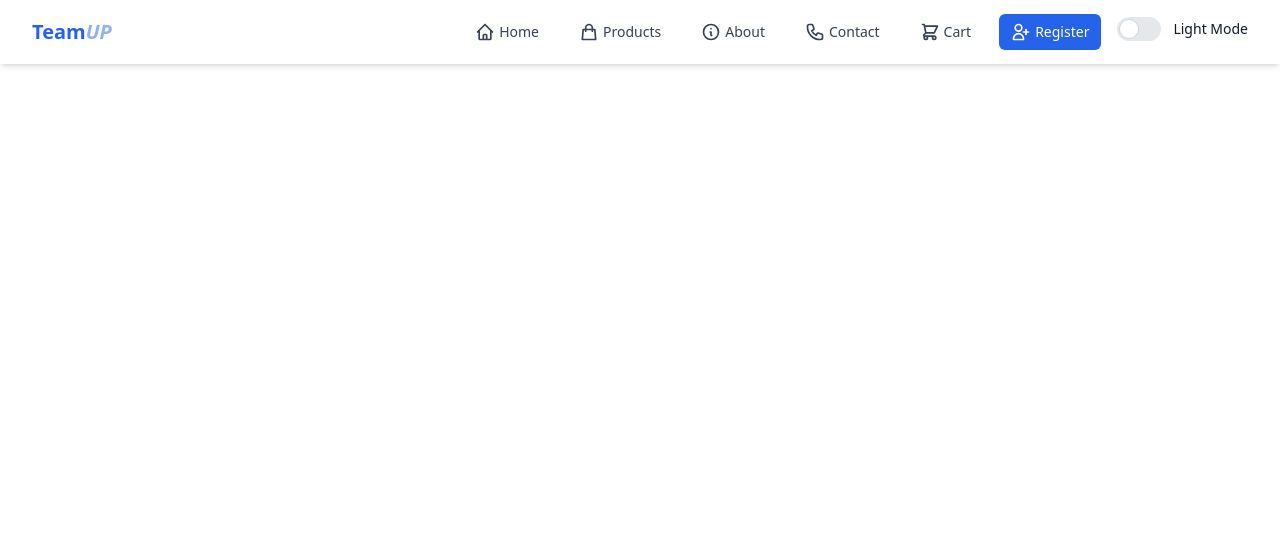
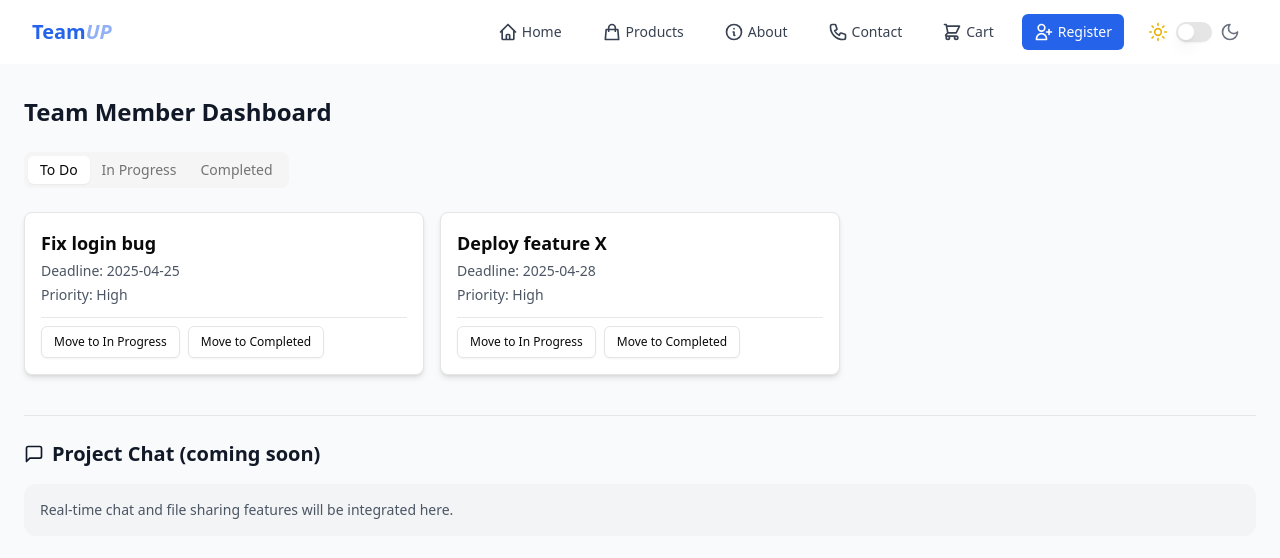
Before and after one commit to rafayhanan/ComsiCon-Web-25, a React (Vite) app in the folder frontend/: page /member in a window 1280 px wide. Shown: the top 558 px of the page. Built offline with nearby package versions, Linux system fonts and the light colour scheme.

Commit message:
Updated Navbar

```diff
--- a/frontend/src/App.jsx
+++ b/frontend/src/App.jsx
@@ -1,6 +1,7 @@
 import HomePage from './Components/HomePage';
 import LoginSignup from './Components/LoginSignup'
 import Navbar from './Components/Navbar'
+import TeamMemberDashboardRefactored from './components/MemberDashboard';
 import { BrowserRouter as Router, Routes, Route } from 'react-router-dom';
 
 export default function App() {
@@ -10,6 +11,7 @@ export default function App() {
       <Routes>
         <Route path="/" element={<HomePage />} />
         <Route path="/login" element={<LoginSignup />} />
+        <Route path="/member" element={<TeamMemberDashboardRefactored />} />
       </Routes>
     </Router>
   );
--- a/frontend/src/Components/MemberDashboard.jsx
+++ b/frontend/src/Components/MemberDashboard.jsx
@@ -1,9 +1,10 @@
-import React, { useState, useEffect } from 'react';
+import React, { useState, useEffect } from 'react'; // Kept useState, useEffect for tasks/tabs
 import { Card, CardContent } from '@/components/ui/card';
 import { Button } from '@/components/ui/button';
-import { Switch } from '@/components/ui/switch';
+// Removed Switch import
 import { Tabs, TabsList, TabsTrigger, TabsContent } from '@/components/ui/tabs';
-import { Sun, Moon, MessageSquare } from 'lucide-react';
+// Removed Sun, Moon imports. Kept MessageSquare.
+import { MessageSquare } from 'lucide-react';
 import { motion } from 'framer-motion';
 
 // --- Mock Data (Unchanged) ---
@@ -14,11 +15,10 @@ const mockTasks = [
   { id: 4, title: 'Deploy feature X', status: 'To Do', deadline: '2025-04-28', priority: 'High' },
 ];
 
-// --- Define Statuses Centrally ---
+// --- Define Statuses Centrally (Unchanged) ---
 const TASK_STATUSES = ['To Do', 'In Progress', 'Completed'];
 
-// --- New TaskCard Component ---
-// This component focuses solely on rendering a single task card.
+// --- TaskCard Component (Unchanged) ---
 function TaskCard({ task, onUpdateStatus, availableStatuses }) {
   return (
     <Card className="rounded-lg shadow-md overflow-hidden dark:bg-gray-800">
@@ -27,14 +27,13 @@ function TaskCard({ task, onUpdateStatus, availableStatuses }) {
         <p className="text-sm text-gray-600 dark:text-gray-400 mb-1">Deadline: {task.deadline}</p>
         <p className="text-sm text-gray-600 dark:text-gray-400 mb-3">Priority: {task.priority}</p>
         <div className="flex flex-wrap gap-2 pt-2 border-t border-gray-200 dark:border-gray-700">
-          {/* Dynamically generate buttons for *other* available statuses */}
           {availableStatuses
-            .filter(statusOption => statusOption !== task.status) // Don't show button for current status
+            .filter(statusOption => statusOption !== task.status)
             .map(statusOption => (
               <Button
                 key={statusOption}
                 size="sm"
-                variant="outline" // Use outline for a less prominent look
+                variant="outline"
                 onClick={() => onUpdateStatus(task.id, statusOption)}
                 className="dark:text-gray-300 dark:border-gray-600 dark:hover:bg-gray-700"
               >
@@ -49,12 +48,15 @@ function TaskCard({ task, onUpdateStatus, availableStatuses }) {
 
 // --- Refactored Dashboard Component ---
 export default function TeamMemberDashboardRefactored() {
-  const [darkMode, setDarkMode] = useState(false);
+  // --- Removed darkMode state ---
+  // const [darkMode, setDarkMode] = useState(false);
+
+  // Keep state for tasks and tabs
   const [tasks, setTasks] = useState(mockTasks);
-  // Default to the first status in our defined list
   const [selectedTab, setSelectedTab] = useState(TASK_STATUSES[0]);
 
-  const toggleDarkMode = () => setDarkMode(!darkMode);
+  // --- Removed toggleDarkMode function ---
+  // const toggleDarkMode = () => setDarkMode(!darkMode);
 
   // Task update logic remains the same
   const updateTaskStatus = (id, newStatus) => {
@@ -63,43 +65,27 @@ export default function TeamMemberDashboardRefactored() {
         task.id === id ? { ...task, status: newStatus } : task
       )
     );
-    // Optional: Automatically switch tab when the last item of a status is moved
-    // (Consider UX implications - might be jarring)
-    // const remainingTasksInTab = tasks.filter(t => t.status === selectedTab && t.id !== id).length;
-    // if (remainingTasksInTab === 0) {
-    //   // Find the next logical tab or default to the first one
-    //   const nextTabIndex = TASK_STATUSES.indexOf(newStatus);
-    //   setSelectedTab(TASK_STATUSES[nextTabIndex] || TASK_STATUSES[0]);
-    // }
   };
 
-  // Dark mode effect remains the same
-  useEffect(() => {
-    document.documentElement.classList.toggle('dark', darkMode);
-  }, [darkMode]);
+  // --- Removed Dark mode useEffect ---
+  // useEffect(() => {
+  //  document.documentElement.classList.toggle('dark', darkMode);
+  // }, [darkMode]);
+
+  // Keep other useEffects if needed, otherwise remove useEffect import if unused
 
   return (
-    // Added transition for background color change
+    // The component still benefits from dark mode styles applied globally
     <div className="min-h-screen px-4 sm:px-6 py-8 bg-gray-50 dark:bg-gray-900 text-gray-900 dark:text-gray-100 transition-colors duration-300">
       <div className="max-w-7xl mx-auto">
-        {/* Header */}
+        {/* Header - Removed Dark Mode Toggle Section */}
         <div className="flex flex-col sm:flex-row justify-between items-center mb-6 gap-4">
           <h1 className="text-2xl font-bold">Team Member Dashboard</h1>
-          <div className="flex items-center gap-2">
-            <Sun className={`w-5 h-5 ${darkMode ? 'text-gray-500' : 'text-yellow-500'}`} />
-            <Switch
-              id="dark-mode-switch"
-              checked={darkMode}
-              onCheckedChange={toggleDarkMode}
-              aria-label="Toggle dark mode"
-            />
-            <Moon className={`w-5 h-5 ${darkMode ? 'text-blue-400' : 'text-gray-500'}`} />
-          </div>
+          {/* Dark Mode Toggle UI removed from here */}
         </div>
 
-        {/* Task Tabs */}
+        {/* Task Tabs (Unchanged) */}
         <Tabs value={selectedTab} onValueChange={setSelectedTab} className="w-full">
-          {/* Use the TASK_STATUSES constant to generate TabsList */}
           <TabsList className="mb-4 grid grid-cols-3 w-full sm:w-auto sm:inline-flex">
             {TASK_STATUSES.map(status => (
               <TabsTrigger key={status} value={status} className="data-[state=active]:shadow-sm">
@@ -108,23 +94,20 @@ export default function TeamMemberDashboardRefactored() {
             ))}
           </TabsList>
 
-          {/* Use the TASK_STATUSES constant to generate TabsContent */}
           {TASK_STATUSES.map(status => (
             <TabsContent key={status} value={status}>
               <div className="grid sm:grid-cols-2 lg:grid-cols-3 gap-4">
                 {tasks
                   .filter(task => task.status === status)
                   .map(task => (
-                    // Use framer-motion for animation when tasks appear
                     <motion.div
                       key={task.id}
-                      layout // Animate layout changes smoothly (e.g., when moving between tabs)
+                      layout
                       initial={{ opacity: 0, y: 20 }}
                       animate={{ opacity: 1, y: 0 }}
-                      exit={{ opacity: 0 }} // Add exit animation if using AnimatePresence (optional)
+                      exit={{ opacity: 0 }}
                       transition={{ duration: 0.3 }}
                     >
-                      {/* Render the extracted TaskCard component */}
                       <TaskCard
                         task={task}
                         onUpdateStatus={updateTaskStatus}
@@ -132,7 +115,6 @@ export default function TeamMemberDashboardRefactored() {
                       />
                     </motion.div>
                   ))}
-                {/* Optional: Display a message if no tasks in this status */}
                 {tasks.filter(task => task.status === status).length === 0 && (
                     <p className="text-gray-500 dark:text-gray-400 col-span-full text-center py-4">
                         No tasks in '{status}'.
--- a/frontend/src/Components/Navbar.jsx
+++ b/frontend/src/Components/Navbar.jsx
@@ -1,100 +1,113 @@
 import React, { useState, useEffect } from 'react';
-import LoginSignup from './LoginSignup'
+// Removed LoginSignup import as it wasn't used in the provided snippet
 import { useNavigate } from 'react-router-dom';
+
+// --- Imports for the new toggle ---
+import { Switch } from '@/components/ui/switch';
+import { Sun, Moon } from 'lucide-react';
+
 function Navbar() {
   const navigate = useNavigate();
+  // Keep existing state for dark mode in Navbar
   const [isDark, setIsDark] = useState(false);
 
+  // Keep existing effect to toggle the class on the root element
   useEffect(() => {
     if (isDark) {
       document.documentElement.classList.add('dark');
     } else {
       document.documentElement.classList.remove('dark');
     }
+    // Optional: Persist preference (example using localStorage)
+    // localStorage.setItem('darkMode', JSON.stringify(isDark));
   }, [isDark]);
 
+  // Optional: Load preference on initial mount
+  // useEffect(() => {
+  //   const savedMode = localStorage.getItem('darkMode');
+  //   if (savedMode !== null) {
+  //     setIsDark(JSON.parse(savedMode));
+  //   }
+  // }, []);
+
+  // --- Handler function using Navbar's state setter ---
+  const handleToggleDarkMode = () => {
+    setIsDark(!isDark);
+  };
+
   return (
-      <nav className="bg-white shadow-md">
+    // Added dark mode classes for Navbar background/text
+    <nav className="bg-white dark:bg-gray-800 shadow-md text-gray-700 dark:text-gray-200">
       <div className="max-w-7xl mx-auto px-4 sm:px-6 lg:px-8">
         <div className="flex justify-between h-16">
           <div className="flex items-center">
-              <span className="text-xl font-bold text-blue-600">Team<i className='text-blue-600/50 dark:text-sky-400/50'>UP</i></span>
+            {/* Adjusted dark mode text color for brand */}
+            <span className="text-xl font-bold text-blue-600 dark:text-blue-400">
+              Team<i className='text-blue-600/50 dark:text-sky-400/50'>UP</i>
+            </span>
           </div>
 
           <ul className="flex items-center space-x-1 md:space-x-4">
+            {/* Existing nav items... adjusted hover/text for dark mode */}
             <li className="group">
-                <a href="#" className="flex items-center px-3 py-2 text-sm font-medium text-gray-700 rounded-md hover:bg-blue-50 hover:text-blue-600">
-                  {/* Home icon */}
-                  <svg xmlns="http://www.w3.org/2000/svg" className="h-5 w-5 mr-1" fill="none" viewBox="0 0 24 24" stroke="currentColor">
-                    <path strokeLinecap="round" strokeLinejoin="round" strokeWidth={2} d="M3 12l2-2m0 0l7-7 7 7M5 10v10a1 1 0 001 1h3m10-11l2 2m-2-2v10a1 1 0 01-1 1h-3m-6 0a1 1 0 001-1v-4a1 1 0 011-1h2a1 1 0 011 1v4a1 1 0 001 1m-6 0h6" />
-                  </svg>
+              <a href="#" className="flex items-center px-3 py-2 text-sm font-medium rounded-md hover:bg-blue-50 dark:hover:bg-gray-700 hover:text-blue-600 dark:hover:text-blue-300">
+                <svg xmlns="http://www.w3.org/2000/svg" className="h-5 w-5 mr-1" fill="none" viewBox="0 0 24 24" stroke="currentColor"> <path strokeLinecap="round" strokeLinejoin="round" strokeWidth={2} d="M3 12l2-2m0 0l7-7 7 7M5 10v10a1 1 0 001 1h3m10-11l2 2m-2-2v10a1 1 0 01-1 1h-3m-6 0a1 1 0 001-1v-4a1 1 0 011-1h2a1 1 0 011 1v4a1 1 0 001 1m-6 0h6" /> </svg>
                 <span className="hidden md:block">Home</span>
               </a>
             </li>
-
             <li className="group">
-                <a href="#" className="flex items-center px-3 py-2 text-sm font-medium text-gray-700 rounded-md hover:bg-blue-50 hover:text-blue-600">
-                  {/* Products icon */}
-                  <svg xmlns="http://www.w3.org/2000/svg" className="h-5 w-5 mr-1" fill="none" viewBox="0 0 24 24" stroke="currentColor">
-                    <path strokeLinecap="round" strokeLinejoin="round" strokeWidth={2} d="M16 11V7a4 4 0 00-8 0v4M5 9h14l1 12H4L5 9z" />
-                  </svg>
+                <a href="#" className="flex items-center px-3 py-2 text-sm font-medium rounded-md hover:bg-blue-50 dark:hover:bg-gray-700 hover:text-blue-600 dark:hover:text-blue-300">
+                    <svg xmlns="http://www.w3.org/2000/svg" className="h-5 w-5 mr-1" fill="none" viewBox="0 0 24 24" stroke="currentColor"><path strokeLinecap="round" strokeLinejoin="round" strokeWidth={2} d="M16 11V7a4 4 0 00-8 0v4M5 9h14l1 12H4L5 9z" /></svg>
                     <span className="hidden md:block">Products</span>
                 </a>
             </li>
-
              <li className="group">
-                <a href="#" className="flex items-center px-3 py-2 text-sm font-medium text-gray-700 rounded-md hover:bg-blue-50 hover:text-blue-600">
-                  {/* About icon */}
-                  <svg xmlns="http://www.w3.org/2000/svg" className="h-5 w-5 mr-1" fill="none" viewBox="0 0 24 24" stroke="currentColor">
-                    <path strokeLinecap="round" strokeLinejoin="round" strokeWidth={2} d="M13 16h-1v-4h-1m1-4h.01M21 12a9 9 0 11-18 0 9 9 0 0118 0z" />
-                  </svg>
+                <a href="#" className="flex items-center px-3 py-2 text-sm font-medium rounded-md hover:bg-blue-50 dark:hover:bg-gray-700 hover:text-blue-600 dark:hover:text-blue-300">
+                    <svg xmlns="http://www.w3.org/2000/svg" className="h-5 w-5 mr-1" fill="none" viewBox="0 0 24 24" stroke="currentColor"><path strokeLinecap="round" strokeLinejoin="round" strokeWidth={2} d="M13 16h-1v-4h-1m1-4h.01M21 12a9 9 0 11-18 0 9 9 0 0118 0z" /></svg>
                     <span className="hidden md:block">About</span>
                 </a>
             </li>
-
              <li className="group">
-                <a href="#" className="flex items-center px-3 py-2 text-sm font-medium text-gray-700 rounded-md hover:bg-blue-50 hover:text-blue-600">
-                  {/* Contact icon */}
-                  <svg xmlns="http://www.w3.org/2000/svg" className="h-5 w-5 mr-1" fill="none" viewBox="0 0 24 24" stroke="currentColor">
-                    <path strokeLinecap="round" strokeLinejoin="round" strokeWidth={2} d="M3 5a2 2 0 012-2h3.28a1 1 0 01.948.684l1.498 4.493a1 1 0 01-.502 1.21l-2.257 1.13a11.042 11.042 0 005.516 5.516l1.13-2.257a1 1 0 011.21-.502l4.493 1.498a1 1 0 01.684.949V19a2 2 0 01-2 2h-1C9.716 21 3 14.284 3 6V5z" />
-                  </svg>
+                <a href="#" className="flex items-center px-3 py-2 text-sm font-medium rounded-md hover:bg-blue-50 dark:hover:bg-gray-700 hover:text-blue-600 dark:hover:text-blue-300">
+                    <svg xmlns="http://www.w3.org/2000/svg" className="h-5 w-5 mr-1" fill="none" viewBox="0 0 24 24" stroke="currentColor"><path strokeLinecap="round" strokeLinejoin="round" strokeWidth={2} d="M3 5a2 2 0 012-2h3.28a1 1 0 01.948.684l1.498 4.493a1 1 0 01-.502 1.21l-2.257 1.13a11.042 11.042 0 005.516 5.516l1.13-2.257a1 1 0 011.21-.502l4.493 1.498a1 1 0 01.684.949V19a2 2 0 01-2 2h-1C9.716 21 3 14.284 3 6V5z" /></svg>
                     <span className="hidden md:block">Contact</span>
                 </a>
             </li>
-
              <li className="group">
-                <a href="#" className="flex items-center px-3 py-2 text-sm font-medium text-gray-700 rounded-md hover:bg-blue-50 hover:text-blue-600">
-                  {/* Cart icon */}
-                  <svg xmlns="http://www.w3.org/2000/svg" className="h-5 w-5 mr-1" fill="none" viewBox="0 0 24 24" stroke="currentColor">
-                    <path strokeLinecap="round" strokeLinejoin="round" strokeWidth={2} d="M3 3h2l.4 2M7 13h10l4-8H5.4M7 13L5.4 5M7 13l-2.293 2.293c-.63.63-.184 1.707.707 1.707H17m0 0a2 2 0 100 4 2 2 0 000-4zm-8 2a2 2 0 11-4 0 2 2 0 014 0z" />
-                  </svg>
+                <a href="#" className="flex items-center px-3 py-2 text-sm font-medium rounded-md hover:bg-blue-50 dark:hover:bg-gray-700 hover:text-blue-600 dark:hover:text-blue-300">
+                    <svg xmlns="http://www.w3.org/2000/svg" className="h-5 w-5 mr-1" fill="none" viewBox="0 0 24 24" stroke="currentColor"><path strokeLinecap="round" strokeLinejoin="round" strokeWidth={2} d="M3 3h2l.4 2M7 13h10l4-8H5.4M7 13L5.4 5M7 13l-2.293 2.293c-.63.63-.184 1.707.707 1.707H17m0 0a2 2 0 100 4 2 2 0 000-4zm-8 2a2 2 0 11-4 0 2 2 0 014 0z" /></svg>
                     <span className="hidden md:block">Cart</span>
                 </a>
             </li>
 
+            {/* Register Button - keeping its styles */}
             <li className="group">
-                <a href="#" className="flex items-center px-3 py-2 text-sm font-medium bg-blue-600 text-white rounded-md hover:bg-blue-700">
-                  {/* Register icon */}
-                  <svg xmlns="http://www.w3.org/2000/svg" className="h-5 w-5 mr-1" fill="none" viewBox="0 0 24 24" stroke="currentColor">
-                    <path strokeLinecap="round" strokeLinejoin="round" strokeWidth={2} d="M18 9v3m0 0v3m0-3h3m-3 0h-3m-2-5a4 4 0 11-8 0 4 4 0 018 0zM3 20a6 6 0 0112 0v1H3v-1z" />
-                  </svg>
-                  <button className="hidden md:block" onClick={() => navigate('/login')}>Register</button>
-
+                <a href="#" onClick={(e) => { e.preventDefault(); navigate('/login');}} className="flex items-center px-3 py-2 text-sm font-medium bg-blue-600 text-white rounded-md hover:bg-blue-700 dark:bg-blue-500 dark:hover:bg-blue-600">
+                    <svg xmlns="http://www.w3.org/2000/svg" className="h-5 w-5 mr-1" fill="none" viewBox="0 0 24 24" stroke="currentColor"><path strokeLinecap="round" strokeLinejoin="round" strokeWidth={2} d="M18 9v3m0 0v3m0-3h3m-3 0h-3m-2-5a4 4 0 11-8 0 4 4 0 018 0zM3 20a6 6 0 0112 0v1H3v-1z" /></svg>
+                    <span className="hidden md:block">Register</span>
                 </a>
             </li>
 
-              <li className='group'>
-              <label className="inline-flex items-center cursor-pointer">
-                <input type="checkbox" value="" className="sr-only peer" checked={isDark} onChange={() => setIsDark(!isDark)}/>
-                <div className="relative w-11 h-6 bg-gray-200 peer-focus:outline-none peer-focus:ring-4 peer-focus:ring-blue-300 dark:peer-focus:ring-blue-800 rounded-full peer dark:bg-gray-700 peer-checked:after:translate-x-full rtl:peer-checked:after:-translate-x-full peer-checked:after:border-white after:content-[''] after:absolute after:top-[2px] after:start-[2px] after:bg-white after:border-gray-300 after:border after:rounded-full after:h-5 after:w-5 after:transition-all dark:border-gray-600 peer-checked:bg-blue-600 dark:peer-checked:bg-blue-600"></div>
-                <span className="ms-3 text-sm font-medium text-gray-900 dark:text-gray-300">{isDark? 'Dark Mode':'Light Mode'}</span>
-              </label>
+            {/* --- New Dark Mode Toggle UI --- */}
+            {/* Replace the old li content with this */}
+            <li className="flex items-center"> {/* Use flex items-center directly on li */}
+              <div className="flex items-center gap-2 px-2"> {/* Add some padding if needed */}
+                <Sun className={`w-5 h-5 ${isDark ? 'text-gray-500' : 'text-yellow-500'}`} />
+                <Switch
+                  id="dark-mode-switch-navbar" // Changed ID slightly to avoid potential conflicts
+                  checked={isDark}
+                  onCheckedChange={handleToggleDarkMode} // Use the handler with Navbar's state
+                  aria-label="Toggle dark mode"
+                />
+                <Moon className={`w-5 h-5 ${isDark ? 'text-blue-400' : 'text-gray-500'}`} />
+              </div>
             </li>
+            {/* --- End New Dark Mode Toggle UI --- */}
+
           </ul>
         </div>
       </div>
     </nav>
-
   );
 }
 
```
Lines whose indentation alone changed are shown as unchanged.
